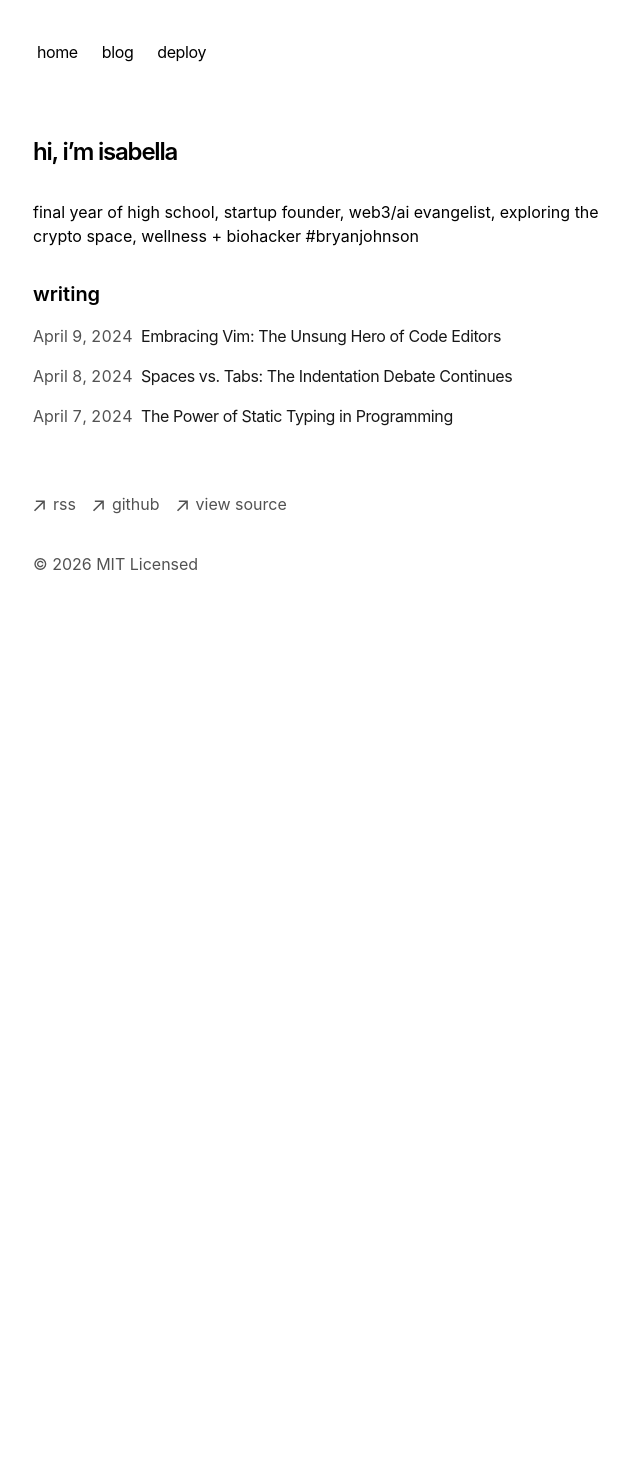
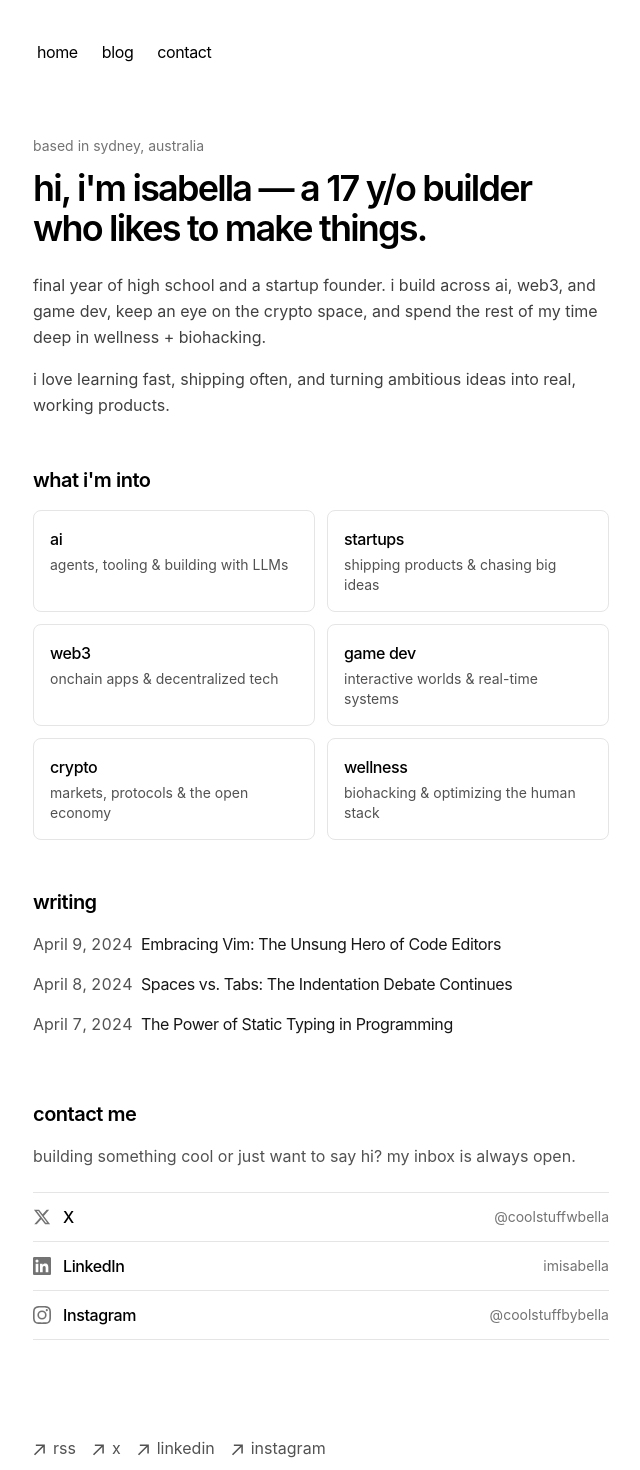
Before and after one commit to belatedingle/imisabella, a Next.js app: page / in a window 1280 px wide. Shown: the top 1470 px of the page, without its empty margins (319-959 px from the left). Before the commit the page ends 800 px from the top, so only its background shows below. Built offline with nearby package versions, Linux system fonts and the light colour scheme.

Commit message:
feat: add social icons and update footer links
Co-authored-by: bella <211946071+belatedingle@users.noreply.github.com>

```diff
--- /dev/null
+++ b/app/components/contact.tsx
@@ -0,0 +1,77 @@
+function XIcon() {
+  return (
+    <svg width="18" height="18" viewBox="0 0 24 24" fill="currentColor" aria-hidden="true">
+      <path d="M18.244 2.25h3.308l-7.227 8.26 8.502 11.24H16.17l-5.214-6.817L4.99 21.75H1.68l7.73-8.835L1.254 2.25H8.08l4.713 6.231zm-1.161 17.52h1.833L7.084 4.126H5.117z" />
+    </svg>
+  )
+}
+
+function LinkedInIcon() {
+  return (
+    <svg width="18" height="18" viewBox="0 0 24 24" fill="currentColor" aria-hidden="true">
+      <path d="M20.447 20.452h-3.554v-5.569c0-1.328-.027-3.037-1.852-3.037-1.853 0-2.136 1.445-2.136 2.939v5.667H9.351V9h3.414v1.561h.046c.477-.9 1.637-1.85 3.37-1.85 3.601 0 4.267 2.37 4.267 5.455v6.286zM5.337 7.433a2.062 2.062 0 0 1-2.063-2.065 2.064 2.064 0 1 1 2.063 2.065zm1.782 13.019H3.555V9h3.564v11.452zM22.225 0H1.771C.792 0 0 .774 0 1.729v20.542C0 23.227.792 24 1.771 24h20.451C23.2 24 24 23.227 24 22.271V1.729C24 .774 23.2 0 22.222 0h.003z" />
+    </svg>
+  )
+}
+
+function InstagramIcon() {
+  return (
+    <svg width="18" height="18" viewBox="0 0 24 24" fill="currentColor" aria-hidden="true">
+      <path d="M12 2.163c3.204 0 3.584.012 4.85.07 3.252.148 4.771 1.691 4.919 4.919.058 1.265.069 1.645.069 4.849 0 3.205-.012 3.584-.069 4.849-.149 3.225-1.664 4.771-4.919 4.919-1.266.058-1.644.07-4.85.07-3.204 0-3.584-.012-4.849-.07-3.26-.149-4.771-1.699-4.919-4.92-.058-1.265-.07-1.644-.07-4.849 0-3.204.013-3.583.07-4.849.149-3.227 1.664-4.771 4.919-4.919 1.266-.057 1.645-.069 4.849-.069zM12 0C8.741 0 8.333.014 7.053.072 2.695.272.273 2.69.073 7.052.014 8.333 0 8.741 0 12c0 3.259.014 3.668.072 4.948.2 4.358 2.618 6.78 6.98 6.98C8.333 23.986 8.741 24 12 24c3.259 0 3.668-.014 4.948-.072 4.354-.2 6.782-2.618 6.979-6.98.059-1.28.073-1.689.073-4.948 0-3.259-.014-3.667-.072-4.947-.196-4.354-2.617-6.78-6.979-6.98C15.668.014 15.259 0 12 0zm0 5.838a6.162 6.162 0 1 0 0 12.324 6.162 6.162 0 0 0 0-12.324zM12 16a4 4 0 1 1 0-8 4 4 0 0 1 0 8zm6.406-11.845a1.44 1.44 0 1 0 0 2.881 1.44 1.44 0 0 0 0-2.881z" />
+    </svg>
+  )
+}
+
+const socials = [
+  {
+    name: 'X',
+    handle: '@coolstuffwbella',
+    href: 'https://x.com/coolstuffwbella',
+    Icon: XIcon,
+  },
+  {
+    name: 'LinkedIn',
+    handle: 'imisabella',
+    href: 'https://www.linkedin.com/in/imisabella/',
+    Icon: LinkedInIcon,
+  },
+  {
+    name: 'Instagram',
+    handle: '@coolstuffbybella',
+    href: 'https://instagram.com/coolstuffbybella',
+    Icon: InstagramIcon,
+  },
+]
+
+export function Contact() {
+  return (
+    <section id="contact" className="my-16 scroll-mt-20">
+      <h2 className="mb-4 text-xl font-semibold tracking-tight">contact me</h2>
+      <p className="mb-6 text-neutral-600 dark:text-neutral-400">
+        {`building something cool or just want to say hi? my inbox is always open.`}
+      </p>
+      <ul className="flex flex-col divide-y divide-neutral-200 dark:divide-neutral-800 border-y border-neutral-200 dark:border-neutral-800">
+        {socials.map(({ name, handle, href, Icon }) => (
+          <li key={name}>
+            <a
+              href={href}
+              target="_blank"
+              rel="noopener noreferrer"
+              className="group flex items-center justify-between py-3 transition-all hover:px-2"
+            >
+              <span className="flex items-center gap-3">
+                <span className="text-neutral-500 transition-colors group-hover:text-neutral-900 dark:group-hover:text-neutral-100">
+                  <Icon />
+                </span>
+                <span className="font-medium tracking-tight">{name}</span>
+              </span>
+              <span className="text-sm text-neutral-500 transition-colors group-hover:text-neutral-900 dark:group-hover:text-neutral-100">
+                {handle}
+              </span>
+            </a>
+          </li>
+        ))}
+      </ul>
+    </section>
+  )
+}
--- a/app/components/footer.tsx
+++ b/app/components/footer.tsx
@@ -35,10 +35,10 @@ export default function Footer() {
             className="flex items-center transition-all hover:text-neutral-800 dark:hover:text-neutral-100"
             rel="noopener noreferrer"
             target="_blank"
-            href="https://github.com/vercel/next.js"
+            href="https://x.com/coolstuffwbella"
           >
             <ArrowIcon />
-            <p className="ml-2 h-7">github</p>
+            <p className="ml-2 h-7">x</p>
           </a>
         </li>
         <li>
@@ -46,15 +46,26 @@ export default function Footer() {
             className="flex items-center transition-all hover:text-neutral-800 dark:hover:text-neutral-100"
             rel="noopener noreferrer"
             target="_blank"
-            href="https://vercel.com/templates/next.js/portfolio-starter-kit"
+            href="https://www.linkedin.com/in/imisabella/"
           >
             <ArrowIcon />
-            <p className="ml-2 h-7">view source</p>
+            <p className="ml-2 h-7">linkedin</p>
+          </a>
+        </li>
+        <li>
+          <a
+            className="flex items-center transition-all hover:text-neutral-800 dark:hover:text-neutral-100"
+            rel="noopener noreferrer"
+            target="_blank"
+            href="https://instagram.com/coolstuffbybella"
+          >
+            <ArrowIcon />
+            <p className="ml-2 h-7">instagram</p>
           </a>
         </li>
       </ul>
       <p className="mt-8 text-neutral-600 dark:text-neutral-300">
-        © {new Date().getFullYear()} MIT Licensed
+        © {new Date().getFullYear()} isabella — built in sydney
       </p>
     </footer>
   )
--- /dev/null
+++ b/app/components/interests.tsx
@@ -0,0 +1,29 @@
+const interests = [
+  { title: 'ai', blurb: 'agents, tooling & building with LLMs' },
+  { title: 'startups', blurb: 'shipping products & chasing big ideas' },
+  { title: 'web3', blurb: 'onchain apps & decentralized tech' },
+  { title: 'game dev', blurb: 'interactive worlds & real-time systems' },
+  { title: 'crypto', blurb: 'markets, protocols & the open economy' },
+  { title: 'wellness', blurb: 'biohacking & optimizing the human stack' },
+]
+
+export function Interests() {
+  return (
+    <section className="my-12">
+      <h2 className="mb-4 text-xl font-semibold tracking-tight">what i&apos;m into</h2>
+      <div className="grid grid-cols-1 gap-3 sm:grid-cols-2">
+        {interests.map(({ title, blurb }) => (
+          <div
+            key={title}
+            className="rounded-lg border border-neutral-200 p-4 transition-colors hover:border-neutral-400 dark:border-neutral-800 dark:hover:border-neutral-600"
+          >
+            <h3 className="font-medium tracking-tight">{title}</h3>
+            <p className="mt-1 text-sm text-neutral-600 dark:text-neutral-400">
+              {blurb}
+            </p>
+          </div>
+        ))}
+      </div>
+    </section>
+  )
+}
--- a/app/components/nav.tsx
+++ b/app/components/nav.tsx
@@ -7,8 +7,8 @@ const navItems = {
   '/blog': {
     name: 'blog',
   },
-  'https://vercel.com/templates/next.js/portfolio-starter-kit': {
-    name: 'deploy',
+  '/#contact': {
+    name: 'contact',
   },
 }
 
--- a/app/layout.tsx
+++ b/app/layout.tsx
@@ -11,16 +11,18 @@ import { baseUrl } from './sitemap'
 export const metadata: Metadata = {
   metadataBase: new URL(baseUrl),
   title: {
-    default: 'Next.js Portfolio Starter',
-    template: '%s | Next.js Portfolio Starter',
+    default: 'Isabella — Builder from Sydney',
+    template: '%s | Isabella',
   },
-  description: 'This is my portfolio.',
+  description:
+    '17 y/o builder from Sydney, Australia. Working across AI, startups, web3, game dev, crypto, and wellness + biohacking.',
   openGraph: {
-    title: 'My Portfolio',
-    description: 'This is my portfolio.',
+    title: 'Isabella — Builder from Sydney',
+    description:
+      '17 y/o builder from Sydney, Australia. Working across AI, startups, web3, game dev, crypto, and wellness + biohacking.',
     url: baseUrl,
-    siteName: 'My Portfolio',
-    locale: 'en_US',
+    siteName: 'Isabella',
+    locale: 'en_AU',
     type: 'website',
   },
   robots: {
--- a/app/page.tsx
+++ b/app/page.tsx
@@ -1,20 +1,32 @@
 import { BlogPosts } from 'app/components/posts'
+import { Interests } from 'app/components/interests'
+import { Contact } from 'app/components/contact'
 
 export default function Page() {
   return (
     <section>
-      <h1 className="mb-8 text-2xl font-semibold tracking-tighter">
-        hi, i’m isabella
+      <p className="mb-3 text-sm text-neutral-500 dark:text-neutral-400">
+        based in sydney, australia
+      </p>
+      <h1 className="mb-6 text-3xl font-semibold tracking-tighter text-balance sm:text-4xl">
+        hi, i&apos;m isabella — a 17 y/o builder who likes to make things.
       </h1>
 
-      <p className="mb-4">
-        {`final year of high school, startup founder, web3/ai evangelist, exploring the crypto space, wellness + biohacker #bryanjohnson`}
+      <p className="mb-4 leading-relaxed text-neutral-700 dark:text-neutral-300">
+        {`final year of high school and a startup founder. i build across ai, web3, and game dev, keep an eye on the crypto space, and spend the rest of my time deep in wellness + biohacking.`}
+      </p>
+      <p className="leading-relaxed text-neutral-700 dark:text-neutral-300">
+        {`i love learning fast, shipping often, and turning ambitious ideas into real, working products.`}
       </p>
 
-      <div className="my-8">
-        <h2 className="mb-4 text-xl font-semibold">writing</h2>
+      <Interests />
+
+      <div className="my-12">
+        <h2 className="mb-4 text-xl font-semibold tracking-tight">writing</h2>
         <BlogPosts />
       </div>
+
+      <Contact />
     </section>
   )
 }
```
